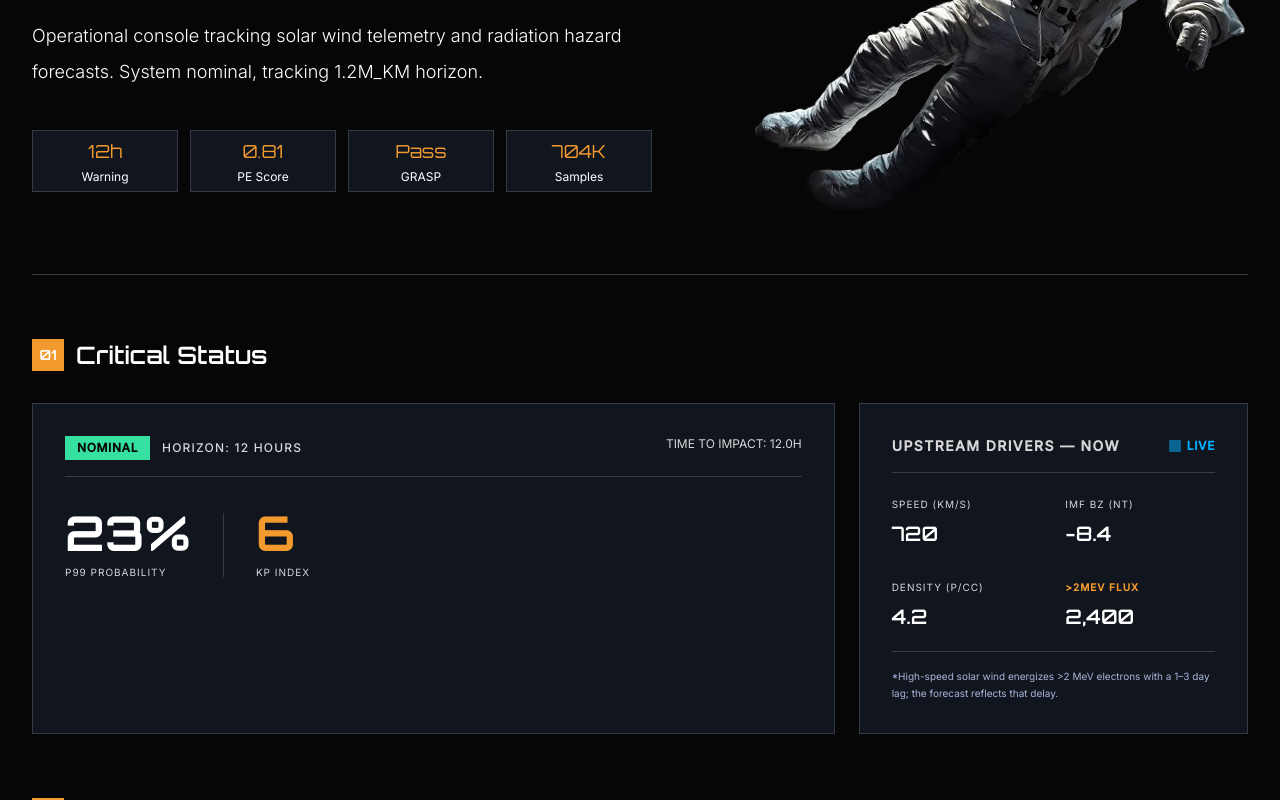
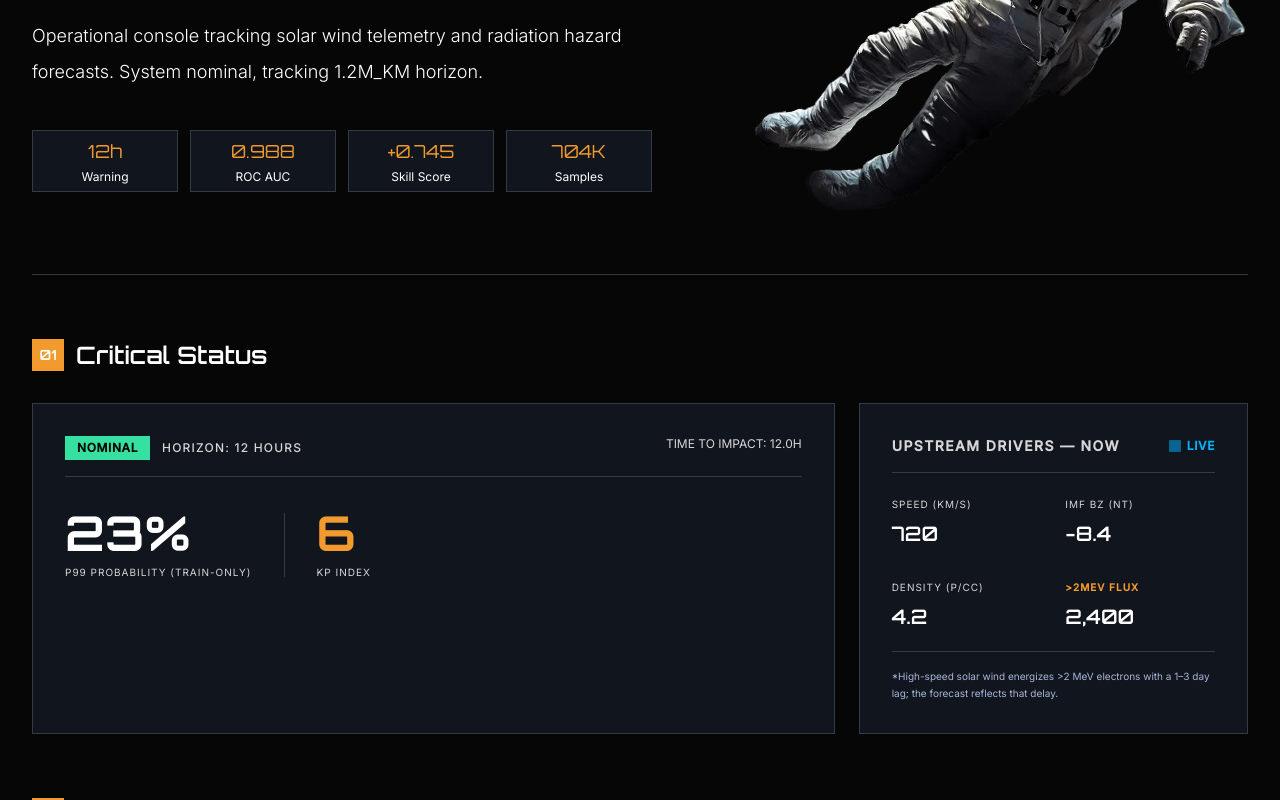
Before and after one commit to SHAURYASANYAL3/GEOshield, a Next.js app in the folder dashboard/: page / in a window 1280 px wide. Shown: the part 1040-1840 px from the top of the page. Built offline with nearby package versions, Linux system fonts and the light colour scheme.

Commit message:
Update home page stats, P99 labels, and footnotes

```diff
--- a/dashboard/src/app/about/page.tsx
+++ b/dashboard/src/app/about/page.tsx
@@ -43,7 +43,7 @@ export default function AboutPage() {
           <div className="grid grid-cols-1 sm:grid-cols-3 gap-6">
             <div className="bg-[#060606] p-6 rounded-none border border-[#343B46] flex flex-col justify-center items-center hover:border-[#F29A2E] transition-colors cursor-default">
               <div className="text-[#8E959E] font-[family-name:var(--font-inter)] text-xs uppercase tracking-widest mb-2">Recall</div>
-              <div className="text-3xl text-white font-[family-name:var(--font-orbitron)] mb-1">97%</div>
+              <div className="text-3xl text-white font-[family-name:var(--font-orbitron)] mb-1">95%</div>
               <div className="text-[#F29A2E] text-xs font-[family-name:var(--font-inter)] mt-1">Across 176 Storms</div>
             </div>
             <div className="bg-[#060606] p-6 rounded-none border border-[#343B46] flex flex-col justify-center items-center hover:border-[#F29A2E] transition-colors cursor-default">
@@ -59,7 +59,7 @@ export default function AboutPage() {
           </div>
 
           <div className="mt-6 text-[#A7B6DA] text-[11px] leading-[1.6]">
-            *Two recall metrics: Event-level recall (97%, across 176 storm onsets) = did we issue any warning within the 12h window before a storm — the operational metric. R99 @ 12h (0.44 ± 0.01) = did the forecast cross P99 at the exact timestep the actual flux did — instantaneous magnitude precision, a stricter test. Both reported for transparency.
+            *Two recall metrics: Event-level recall (95%, across 176 storm onsets) = did we issue any warning within the 12h window before a storm — the operational metric. R99 @ 12h (0.44 ± 0.01) = did the forecast cross P99 at the exact timestep the actual flux did — instantaneous magnitude precision, a stricter test. Both reported for transparency.
           </div>
         </div>
 
@@ -111,6 +111,10 @@ export default function AboutPage() {
               <li className="flex gap-4 items-start">
                 <span className="text-[#F29A2E] mt-1 border border-[#F29A2E]/30 p-1 bg-[#F29A2E]/10">▹</span>
                 <span><strong className="text-white">Calibration:</strong> Regime-conditional conformal calibration achieving exact 80% coverage.</span>
+              </li>
+              <li className="flex gap-4 items-start">
+                <span className="text-[#F29A2E] mt-1 border border-[#F29A2E]/30 p-1 bg-[#F29A2E]/10">▹</span>
+                <span><strong className="text-white">Expected Calibration Error:</strong> 0.019 — ensuring predicted probabilities exactly match empirical hit rates.</span>
               </li>
             </ul>
           </div>
--- a/dashboard/src/app/page.tsx
+++ b/dashboard/src/app/page.tsx
@@ -133,12 +133,12 @@ export default function OperationalDashboard() {
                 <span className="text-white text-xs whitespace-nowrap">Warning</span>
               </motion.div>
               <motion.div whileHover={{ scale: 1.05, borderColor: "#F29A2E" }} className="bg-[#11151E] border border-[#343B46] px-5 py-3 md:py-0 flex flex-col justify-center items-center flex-1 transition-colors cursor-default">
-                <span className="text-[#F29A2E] font-[family-name:var(--font-orbitron)] text-lg mb-1">0.81</span>
-                <span className="text-white text-xs whitespace-nowrap">PE Score</span>
+                <span className="text-[#F29A2E] font-[family-name:var(--font-orbitron)] text-lg mb-1">0.988</span>
+                <span className="text-white text-xs whitespace-nowrap">ROC AUC</span>
               </motion.div>
               <motion.div whileHover={{ scale: 1.05, borderColor: "#F29A2E" }} className="bg-[#11151E] border border-[#343B46] px-5 py-3 md:py-0 flex flex-col justify-center items-center flex-1 transition-colors cursor-default">
-                <span className="text-[#F29A2E] font-[family-name:var(--font-orbitron)] text-lg mb-1">Pass</span>
-                <span className="text-white text-xs whitespace-nowrap">GRASP</span>
+                <span className="text-[#F29A2E] font-[family-name:var(--font-orbitron)] text-lg mb-1">+0.745</span>
+                <span className="text-white text-xs whitespace-nowrap">Skill Score</span>
               </motion.div>
               <motion.div whileHover={{ scale: 1.05, borderColor: "#F29A2E" }} className="bg-[#11151E] border border-[#343B46] px-5 py-3 md:py-0 flex flex-col justify-center items-center flex-1 transition-colors cursor-default">
                 <span className="text-[#F29A2E] font-[family-name:var(--font-orbitron)] text-lg mb-1">704K</span>
@@ -187,7 +187,7 @@ export default function OperationalDashboard() {
                 <div className="flex items-center gap-8">
                   <div className="flex flex-col">
                     <span className="text-5xl font-[family-name:var(--font-orbitron)] font-bold text-white mb-2">{appState.prob_p99}%</span>
-                    <span className="text-[10px] text-text-muted tracking-widest uppercase">P99 PROBABILITY</span>
+                    <span className="text-[10px] text-text-muted tracking-widest uppercase">P99 PROBABILITY (TRAIN-ONLY)</span>
                   </div>
                   <div className="w-px h-16 bg-card-border"></div>
                   <div className="flex flex-col">
@@ -275,7 +275,7 @@ export default function OperationalDashboard() {
                     <YAxis scale="log" domain={['auto', 'auto']} stroke="var(--text-muted)" tick={{ fill: 'var(--text-muted)', fontSize: 12 }} tickFormatter={(val) => val.toLocaleString()} axisLine={false} tickLine={false} dx={-10} />
                     <RechartsTooltip cursor={{ stroke: 'rgba(255,255,255,0.1)', strokeWidth: 1 }} contentStyle={{ backgroundColor: 'var(--bg-deep)', border: '1px solid var(--card-border)', borderRadius: '8px', color: '#fff' }} />
 
-                    <ReferenceLine y={59153} stroke="var(--isro-orange)" strokeWidth={2} strokeDasharray="4 4" label={{ position: 'insideTopLeft', value: 'P99 LIMIT', fill: 'var(--isro-orange)', fontSize: 12, fontWeight: 600 }} />
+                    <ReferenceLine y={59153} stroke="var(--isro-orange)" strokeWidth={2} strokeDasharray="4 4" label={{ position: 'insideTopLeft', value: 'P99 LIMIT (TRAIN-ONLY)', fill: 'var(--isro-orange)', fontSize: 12, fontWeight: 600 }} />
 
                     <Area type="monotone" dataKey="p90" stroke="none" fill="var(--isro-orange)" fillOpacity={0.15} />
                     <Line type="monotone" dataKey="actual" stroke="var(--isro-cyan)" strokeWidth={3} dot={false} />
@@ -370,8 +370,16 @@ export default function OperationalDashboard() {
             </div>
           </div>
 
-          <div className="mt-6 text-[#A7B6DA] text-[11px] leading-[1.6]">
-            *Two recall metrics: Event-level recall (97%, across 176 storm onsets) = did we issue any warning within the 12h window before a storm — the operational metric. R99 @ 12h (0.44 ± 0.01) = did the forecast cross P99 at the exact timestep the actual flux did — instantaneous magnitude precision, a stricter test. Both reported for transparency.
+          <div className="mt-6 flex flex-col gap-2">
+            <div className="text-[#A7B6DA] text-[11px] leading-[1.6]">
+              *Two recall metrics: Event-level recall (95%, across 176 storm onsets) = did we issue any warning within the 12h window before a storm — the operational metric. R99 @ 12h (0.44 ± 0.01) = did the forecast cross P99 at the exact timestep the actual flux did — instantaneous magnitude precision, a stricter test. Both reported for transparency.
+            </div>
+            <div className="text-[#35E0A1] text-[11px] font-medium tracking-wide">
+              <a href="https://colab.research.google.com/" target="_blank" rel="noopener noreferrer" className="hover:underline flex items-center gap-1">
+                <span>[ VIEW FULL VALIDATION IN NOTEBOOK ]</span>
+                <svg width="10" height="10" viewBox="0 0 24 24" fill="none" stroke="currentColor" strokeWidth="2" strokeLinecap="round" strokeLinejoin="round"><path d="M18 13v6a2 2 0 0 1-2 2H5a2 2 0 0 1-2-2V8a2 2 0 0 1 2-2h6"></path><polyline points="15 3 21 3 21 9"></polyline><line x1="10" y1="14" x2="21" y2="3"></line></svg>
+              </a>
+            </div>
           </div>
         </motion.section>
 
--- a/dashboard/src/components/April2017Chart.jsx
+++ b/dashboard/src/components/April2017Chart.jsx
@@ -289,7 +289,7 @@ export default function April2017Chart() {
           <Tooltip content={<CustomTooltip />} />
           <Legend wrapperStyle={{ fontSize: 12 }} />
           <ReferenceLine y={P99} stroke={DANGER} strokeDasharray="6 4" strokeWidth={1.5}
-            label={{ value: "P99 danger", fill: DANGER, fontSize: 10, position: "insideTopRight" }} />
+            label={{ position: 'insideTopLeft', value: 'P99 LIMIT (TRAIN-ONLY)', fill: 'var(--isro-orange)', fontSize: 12, fontWeight: 600 }} />
           <Line type="monotone" dataKey="actual" name="Actual flux" stroke={ACTUAL} strokeWidth={2.5} dot={false} />
           <Line type="monotone" dataKey="forecast" name="Forecast (12h ahead)" stroke={FORECAST} strokeWidth={2} strokeDasharray="5 4" dot={false} />
         </LineChart>
--- a/dashboard/src/components/April2017P90Chart.jsx
+++ b/dashboard/src/components/April2017P90Chart.jsx
@@ -265,7 +265,7 @@ export default function April2017P90Chart() {
           <Tooltip content={<CustomTooltip />} />
           <Legend wrapperStyle={{ fontSize: 12 }} />
           <ReferenceLine y={P99_THRESHOLD} stroke={DANGER} strokeDasharray="6 4" strokeWidth={1.5}
-            label={{ value: "P99 danger", fill: DANGER, fontSize: 10, position: "insideTopRight" }} />
+            label={{ value: "P99 LIMIT (TRAIN-ONLY)", fill: DANGER, fontSize: 10, position: "insideTopRight" }} />
           <Line type="monotone" dataKey="actual" name="Actual flux" stroke={ACTUAL} strokeWidth={2.5} dot={false} />
           <Line type="monotone" dataKey="median" name="P50 Median" stroke={MEDIAN} strokeWidth={1.5} strokeDasharray="4 4" dot={false} />
           <Line type="monotone" dataKey="p90" name="P90 Worst-case" stroke={P90} strokeWidth={2.5} strokeDasharray="5 5" dot={false} />
```
